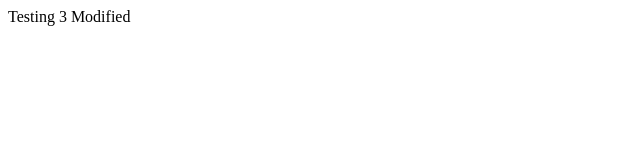
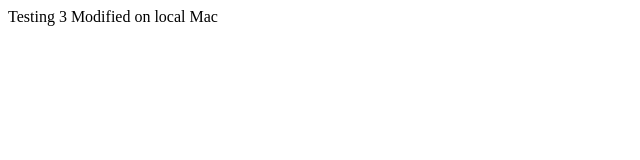
Before and after one commit to rajtatavarthy/testrepository, a plain HTML site: page index3.html in a window 1280 px wide. Shown: the whole page, without its empty margins (0-640 px from the left). Drawn offline with Linux system fonts and the light colour scheme.

Commit message:
added local index 3 changes

```diff
--- a/index3.html
+++ b/index3.html
@@ -1,3 +1,3 @@
 <html>
-<body>Testing 3 Modified</body>
+<body>Testing 3 Modified on local Mac</body>
 </html>
```
